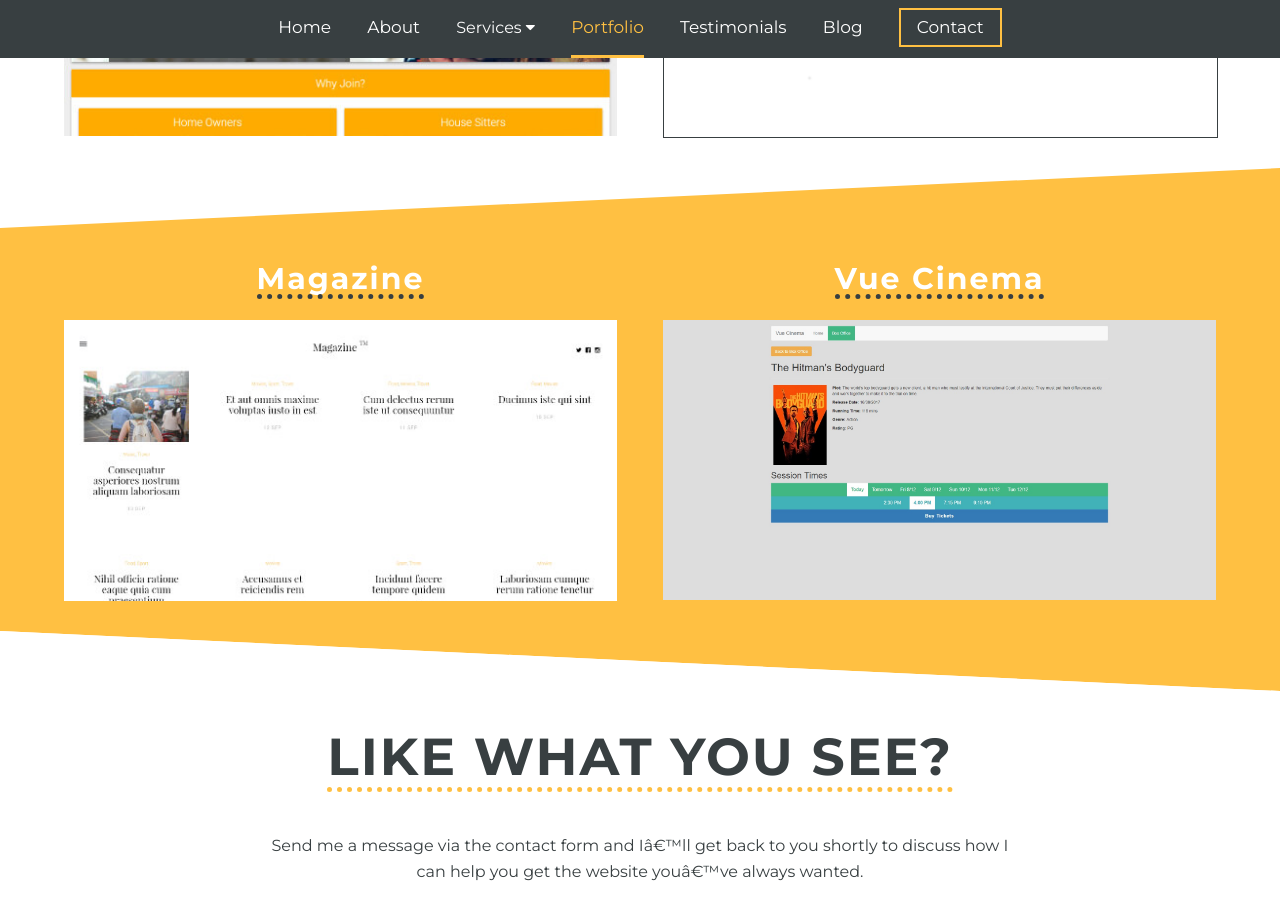
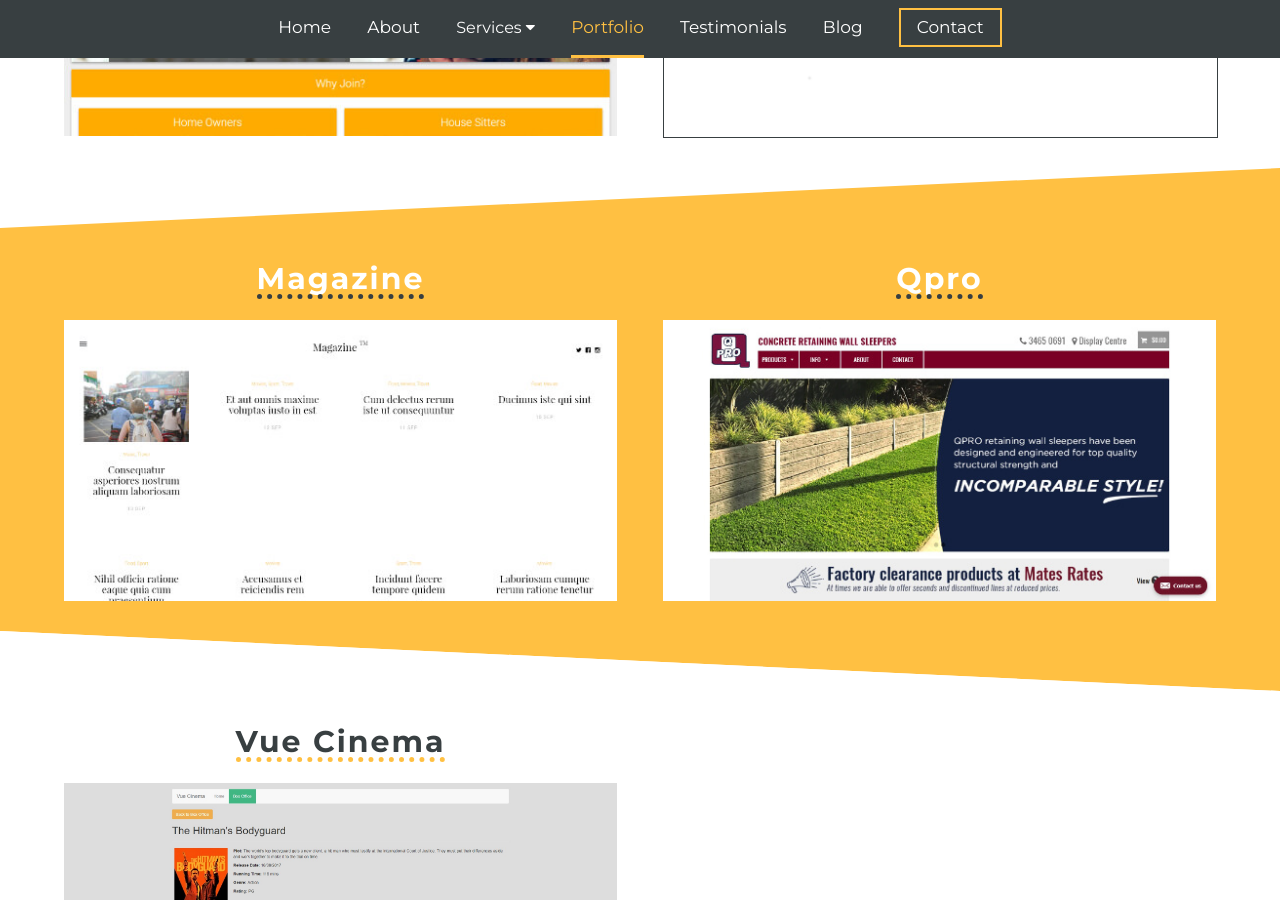
Before and after one commit to Slasher4k/aaronhatchard, a Jekyll site: the page built from web-portfolio.html, in a window 1280 px wide and 900 px high, scrolled down 1116 px. Built offline with Jekyll 4.4.1, drawn with Linux system fonts in a browser that asks for light colours.

Commit message:
add qpro to portfolio

```diff
--- a/web-portfolio.html
+++ b/web-portfolio.html
@@ -94,12 +94,12 @@
               </div>
             </div>
             <div class="six columns portfolio-row">
-            <h2 class="site-name white"><span class="dotted black-dots">Vue Cinema</span></h2>
+            <h2 class="site-name white"><span class="dotted black-dots">Qpro</span></h2>
               <div class="overlay-container">
-                <img class='u-responsive-img' src="/images/vuecinema.jpg" alt="SPA Vue Application">
+                <img class='u-responsive-img' src="/images/qpro_homepage.jpg" alt="Qpro concrete retaining wall sleepers">
                 <div class="overlay">
-                  <p class="portfolio-task">Single Page Application</p>
-                  <div class="text"><a class="white white-hover-dots" href="https://slasher4k.github.io/cinema/">View Project</a></div>
+                  <p class="portfolio-task">Online Store</p>
+                  <div class="text"><a class="white white-hover-dots" href="http://www.qpro.com.au">View Project</a></div>
                 </div>
               </div>
             </div>
@@ -107,12 +107,30 @@
     	</div>
       </section>
 	<!-- End Canadian House Sits Section-->
+  <!-- Start ITP Section-->
+      <section id="why" class="section bg-white">
+        <div class="container">
+         <div class="row portfolio-row">
+            <div class="six columns">
+               <h2 class="site-name black"><span class="dotted orange-dots">Vue Cinema</span></h2>
+              <div class="overlay-container">
+                <img class='u-responsive-img' src="/images/vuecinema.jpg" alt="SPA Vue Application">
+                <div class="overlay">
+                  <p class="portfolio-task-black">Single Page Application</p>
+                  <div class="text"><a class="white white-hover-dots" href="https://slasher4k.github.io/cinema/">View Project</a></div>
+                </div>
+              </div>
+            </div>
+          </div>
+      </div>
+      </section>
+  <!-- End ITP Section-->
 	<!-- Start still here Section-->
-    <section id="stillhere" class="section bg-white">
+    <section id="stillhere" class="section bg-orange">
         <div class="container">
           	<div class="row">
             	<div class="twelve columns">
-              		<h2 class="intro black"><span class="dotted orange-dots">Like what you see?</span></h2>
+              		<h2 class="intro white"><span class="dotted black-dots">Like what you see?</span></h2>
             	</div>
           	</div>
           	<div class="row">
@@ -124,4 +142,4 @@
 		</div>
 	</section>
 
-{% include footer.html side="right" %}
+{% include footer.html side="left" %}
```
Also changed, not shown: images/qpro_homepage.jpg (added).
